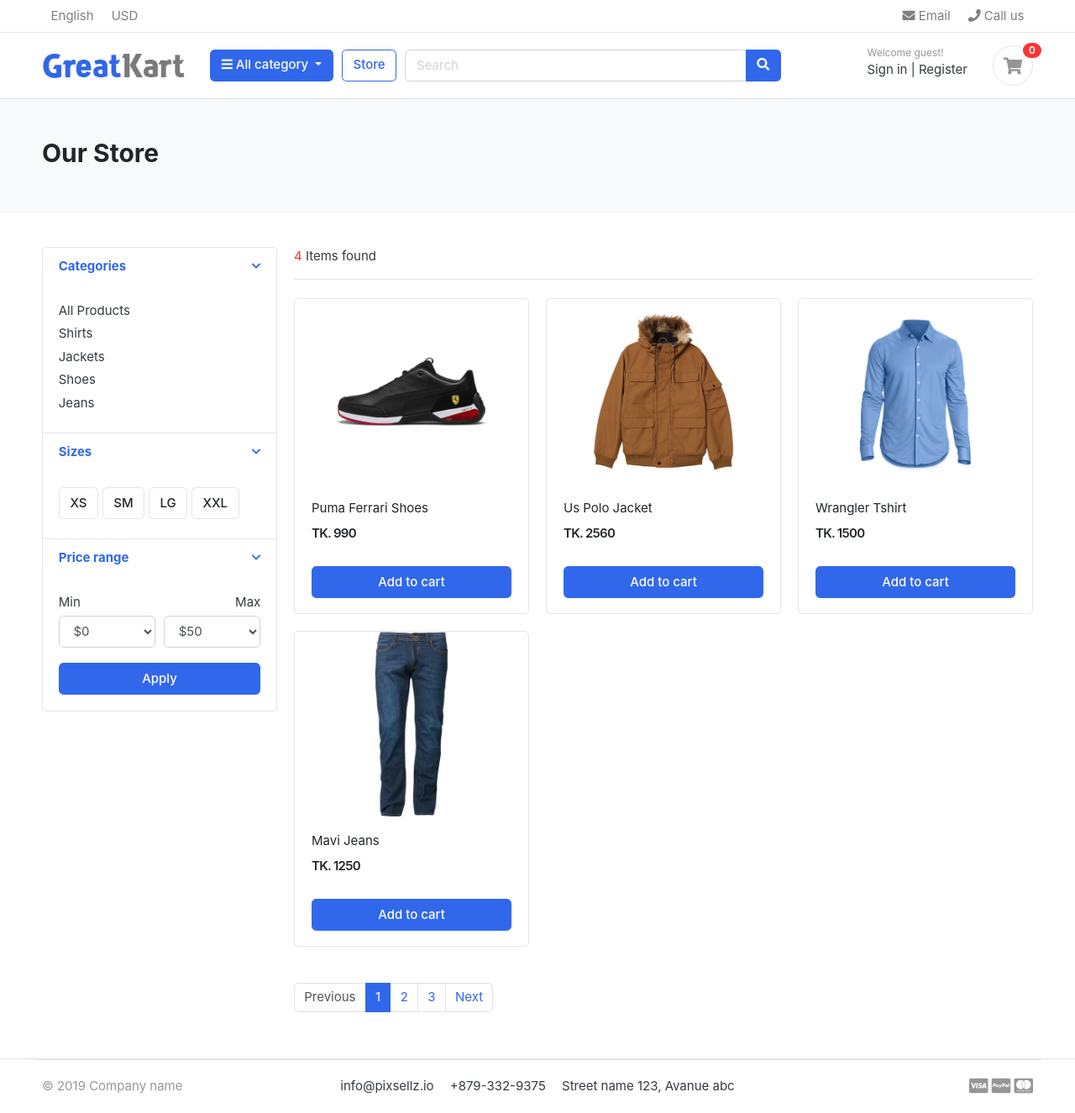
After one commit to Rabby-Shanto/Django-Ecommerce, a Django app: page /store/ in a window 1280 px wide. The commit adds this page. Shown: the whole page at 84% size. Run offline with Django 3.2, Linux system fonts and the light colour scheme; data comes from the database, SQL or seed files in the repository; both versions use the stored data as it was after the commit; some libraries are stand-ins or nearby versions; some web fonts are replaced.

```diff
--- /dev/null
+++ b/category/context_processors.py
@@ -0,0 +1,7 @@
+from .models import Category
+
+
+# Using context preprocessor to get all the category name and can pass it to any of the template by calling it in settings
+def menu(request):
+    link = Category.objects.all()
+    return dict(link=link)
--- a/category/models.py
+++ b/category/models.py
@@ -1,6 +1,5 @@
-from distutils.command.upload import upload
-from tabnanny import verbose
 from django.db import models
+from django.urls import reverse
 
 # Create your models here.
 
@@ -14,5 +13,11 @@
     class Meta:
         verbose_name_plural = 'categories'
 
+
+# getting category wise product by clicking the category name
+
+    def get_url(self):
+        return reverse("Category_products",args = [self.slug])
+
     def __str__(self):
         return self.category_name
--- a/ezcart/settings.py
+++ b/ezcart/settings.py
@@ -69,6 +69,7 @@
                 'django.template.context_processors.request',
                 'django.contrib.auth.context_processors.auth',
                 'django.contrib.messages.context_processors.messages',
+                'category.context_processors.menu'
             ],
         },
     },
--- a/ezcart/urls.py
+++ b/ezcart/urls.py
@@ -4,9 +4,9 @@
 from ezcart import settings
 from .import views
 from django.conf.urls.static import static
-from store import views
 
 urlpatterns = [
     path('admin/', admin.site.urls),
-    path('',include('store.urls'))
+    path('',views.home,name='home'),
+    path('store/',include('store.urls'))
 ]+ static(settings.MEDIA_URL,document_root=settings.MEDIA_ROOT)
--- a/store/models.py
+++ b/store/models.py
@@ -1,12 +1,13 @@
 from django.db import models
 from category.models import Category
+from django.urls import reverse
 
 # Create your models here.
 
 class Product(models.Model):
     product_name = models.CharField(max_length=100,unique=True)
     slug = models.SlugField(max_length=100,unique=True)
-    description = models.CharField(max_length=100,blank=True)
+    description = models.CharField(max_length=500,blank=True)
     price = models.IntegerField()
     images = models.ImageField(upload_to='photos/products')
     stock = models.IntegerField()
@@ -15,6 +16,9 @@
     created_date = models.DateTimeField(auto_now_add=True)
     modified_date = models.DateTimeField(auto_now=True)
 
+    def get_url(self):
+        return reverse('products_details',args=[self.category.slug,self.slug])
+
 
     def __str__(self):
         return self.product_name
--- a/store/urls.py
+++ b/store/urls.py
@@ -4,5 +4,7 @@
 
 
 urlpatterns = [
-    path('',views.product,name='product'),
+    path('',views.store,name='store'),
+    path('<slug:category_slug>/',views.store,name="Category_products"),
+    path('<slug:category_slug>/<slug:product_slug>/',views.product_detail,name="products_details"),
 ]
--- a/store/views.py
+++ b/store/views.py
@@ -1,14 +1,30 @@
-from django.shortcuts import render
+from django.shortcuts import render,get_object_or_404
+from .models import Product
+from category.models import Category
 
 # Create your views here.
-from .models import Product
+def store(request, category_slug=None):
+
+    categories = None
+    products = None
+    if category_slug != None:
+        categories = get_object_or_404(Category,slug = category_slug)
+        products = Product.objects.filter(category=categories,is_available=True)
+        products_count = products.count()
+
+    else:
+        products = Product.objects.all().filter(is_available=True)
+        products_count = products.count()
 
 
-def product(request):
-    products = Product.objects.all().filter(is_available=True)
+    context = {'products':products,'products_count':products_count }
+    return render(request,"store/store.html",context)
 
-    print(products)
 
-    context = {'products':products}
-
-    return render(request,'index.html',context)
+def product_detail(request,category_slug,product_slug):
+    try:
+        single_product = Product.objects.get(category__slug=category_slug,slug=product_slug)
+    except Exception as e:
+        raise e
+    context = {'single_product': single_product}
+    return render(request,'store/product_detail.html',context)
--- a/templates/includes/navbar.html
+++ b/templates/includes/navbar.html
@@ -1,3 +1,5 @@
+{% load static %}
+
 <header class="section-header">
     <nav class="navbar p-md-0 navbar-expand-sm navbar-light border-bottom">
     <div class="container">
@@ -26,8 +28,8 @@
         <div class="container">
     <div class="row align-items-center">
         <div class="col-lg-2 col-md-3 col-6">
-            <a href="./" class="brand-wrap">
-                <img class="logo" src="./images/logo.png">
+            <a href="{% url 'home' %}" class="brand-wrap">
+                <img class="logo" src="{% static "./images/logo.png" %}">
             </a> <!-- brand-wrap.// -->
         </div>
         <div class="col-lg col-sm col-md col-6 flex-grow-0">
@@ -36,16 +38,14 @@
                     <i class="fa fa-bars"></i> All category
                 </button>
                 <div class="dropdown-menu">
-                    <a class="dropdown-item" href="#">Machinery / Mechanical Parts / Tools </a>
-                    <a class="dropdown-item" href="#">Consumer Electronics / Home Appliances </a>
-                    <a class="dropdown-item" href="#">Auto / Transportation</a>
-                    <a class="dropdown-item" href="#">Apparel / Textiles / Timepieces </a>
-                    <a class="dropdown-item" href="#">Home & Garden / Construction / Lights </a>
-                    <a class="dropdown-item" href="#">Beauty & Personal Care / Health </a>
+                    <a class="dropdown-item" href="{% url 'store' %}">All Products</a>
+                    {% for category in link %}
+                    <a class="dropdown-item" href="{{ category.get_url}}"> {{ category.category_name}} </a>
+                    {% endfor %}
                 </div>
             </div>  <!-- category-wrap.// -->
         </div> <!-- col.// -->
-        <a href="./store.html" class="btn btn-outline-primary">Store</a>
+        <a href="{% url "store" %}" class="btn btn-outline-primary">Store</a>
         <div class="col-lg  col-md-6 col-sm-12 col">
             <form action="#" class="search">
                 <div class="input-group w-100">
--- /dev/null
+++ b/templates/store/store.html
@@ -0,0 +1,179 @@
+{% extends "base.html" %}
+
+{% load static %}
+
+{% block content %}
+
+
+<!-- ========================= SECTION PAGETOP ========================= -->
+<section class="section-pagetop bg">
+<div class="container">
+	<h2 class="title-page">Our Store</h2>
+
+</div> <!-- container //  -->
+</section>
+<!-- ========================= SECTION INTRO END// ========================= -->
+
+<!-- ========================= SECTION CONTENT ========================= -->
+<section class="section-content padding-y">
+<div class="container">
+
+<div class="row">
+	<aside class="col-md-3">
+
+<div class="card">
+	<article class="filter-group">
+		<header class="card-header">
+			<a href="#" data-toggle="collapse" data-target="#collapse_1" aria-expanded="true" class="">
+				<i class="icon-control fa fa-chevron-down"></i>
+				<h6 class="title">Categories</h6>
+			</a>
+		</header>
+		<div class="filter-content collapse show" id="collapse_1" style="">
+			<div class="card-body">
+
+				<ul class="list-menu">
+					<li><a href="{% url 'store' %}">All Products</a></li>
+					{% for category in link %}
+
+				<li><a href="{{category.get_url}}"> {{category.category_name}} </a></li>
+
+				{% endfor %}
+				</ul>
+
+			</div> <!-- card-body.// -->
+		</div>
+	</article> <!-- filter-group  .// -->
+	<article class="filter-group">
+		<header class="card-header">
+			<a href="#" data-toggle="collapse" data-target="#collapse_4" aria-expanded="true" class="">
+				<i class="icon-control fa fa-chevron-down"></i>
+				<h6 class="title">Sizes </h6>
+			</a>
+		</header>
+		<div class="filter-content collapse show" id="collapse_4" style="">
+			<div class="card-body">
+			  <label class="checkbox-btn">
+			    <input type="checkbox">
+			    <span class="btn btn-light"> XS </span>
+			  </label>
+
+			  <label class="checkbox-btn">
+			    <input type="checkbox">
+			    <span class="btn btn-light"> SM </span>
+			  </label>
+
+			  <label class="checkbox-btn">
+			    <input type="checkbox">
+			    <span class="btn btn-light"> LG </span>
+			  </label>
+
+			  <label class="checkbox-btn">
+			    <input type="checkbox">
+			    <span class="btn btn-light"> XXL </span>
+			  </label>
+		</div><!-- card-body.// -->
+		</div>
+	</article> <!-- filter-group .// -->
+
+	<article class="filter-group">
+		<header class="card-header">
+			<a href="#" data-toggle="collapse" data-target="#collapse_3" aria-expanded="true" class="">
+				<i class="icon-control fa fa-chevron-down"></i>
+				<h6 class="title">Price range </h6>
+			</a>
+		</header>
+		<div class="filter-content collapse show" id="collapse_3" style="">
+			<div class="card-body">
+
+				<div class="form-row">
+				<div class="form-group col-md-6">
+				  <label>Min</label>
+				  <!-- <input class="form-control" placeholder="$0" type="number"> -->
+				  	<select class="mr-2 form-control">
+						<option value="0">$0</option>
+						<option value="50">$50</option>
+						<option value="100">$100</option>
+						<option value="150">$150</option>
+						<option value="200">$200</option>
+						<option value="500">$500</option>
+						<option value="1000">$1000</option>
+					</select>
+				</div>
+				<div class="form-group text-right col-md-6">
+				  <label>Max</label>
+				  	<select class="mr-2 form-control">
+						<option value="50">$50</option>
+						<option value="100">$100</option>
+						<option value="150">$150</option>
+						<option value="200">$200</option>
+						<option value="500">$500</option>
+						<option value="1000">$1000</option>
+						<option value="2000">$2000+</option>
+					</select>
+				</div>
+				</div> <!-- form-row.// -->
+				<button class="btn btn-block btn-primary">Apply</button>
+			</div><!-- card-body.// -->
+		</div>
+	</article> <!-- filter-group .// -->
+
+</div> <!-- card.// -->
+
+	</aside> <!-- col.// -->
+	<main class="col-md-9">
+
+<header class="border-bottom mb-4 pb-3">
+		<div class="form-inline">
+			<span class="mr-md-auto"><span class="text-danger">{{products_count}}</span> Items found </span>
+
+		</div>
+</header><!-- sect-heading -->
+
+<div class="row">
+    {% for product in products %}
+
+	<div class="col-md-4">
+		<figure class="card card-product-grid">
+			<div class="img-wrap">
+				<a href="{{product.get_url}}"><img src="{{product.images.url}}"></a>
+
+			</div> <!-- img-wrap.// -->
+			<figcaption class="info-wrap">
+				<div class="fix-height">
+					<a href="{{product.get_url}}" class="title">{{product.product_name}}</a>
+					<div class="price-wrap mt-2">
+						<span class="price">TK. {{product.price}}</span>
+					</div> <!-- price-wrap.// -->
+				</div>
+				<a href="#" class="btn btn-block btn-primary">Add to cart </a>
+			</figcaption>
+		</figure>
+	</div> <!-- col.// -->
+
+    {% endfor %}
+</div> <!-- row end.// -->
+
+
+<nav class="mt-4" aria-label="Page navigation sample">
+  <ul class="pagination">
+    <li class="page-item disabled"><a class="page-link" href="#">Previous</a></li>
+    <li class="page-item active"><a class="page-link" href="#">1</a></li>
+    <li class="page-item"><a class="page-link" href="#">2</a></li>
+    <li class="page-item"><a class="page-link" href="#">3</a></li>
+    <li class="page-item"><a class="page-link" href="#">Next</a></li>
+  </ul>
+</nav>
+
+	</main> <!-- col.// -->
+
+</div>
+
+</div> <!-- container .//  -->
+</section>
+<!-- ========================= SECTION CONTENT END// ========================= -->
+
+</body>
+</html>
+
+{% endblock %}
```
Also changed, not shown: ezcart/views.py (+9 -3 lines), templates/index.html (+6 -6 lines), templates/store/product_detail.html (added, +117 -0 lines), db.sqlite3, store/migrations/0003_auto_20220628_1727.py (added).
